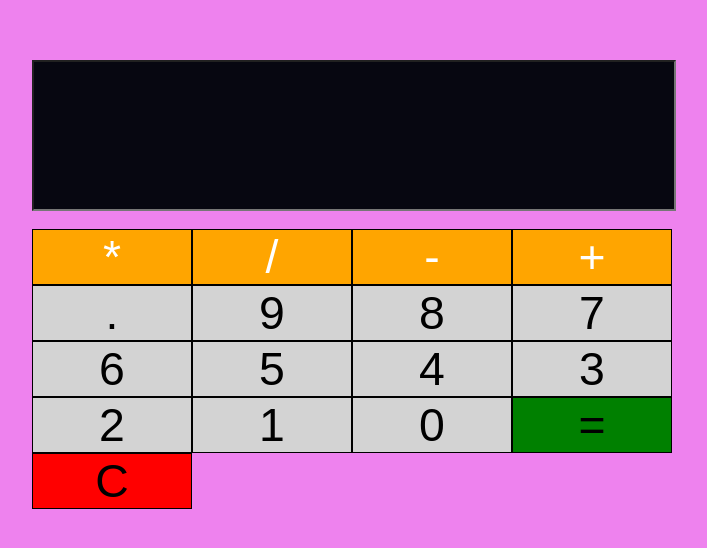
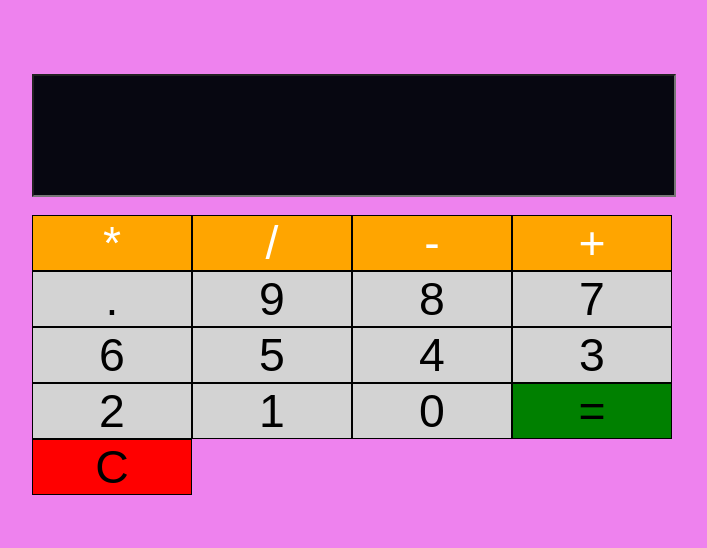
Before and after one commit to anirket/calculator-js, a plain HTML site: page index.html in a window 1280 px wide. Shown: the part 116-664 px from the top of the page, without its empty margins (288-995 px from the left). Drawn offline with Linux system fonts and the light colour scheme.

Commit message:
decresed font size to prevent overflow of text

```diff
--- a/main.css
+++ b/main.css
@@ -15,10 +15,11 @@ flex: 0 0 90%;
 }
 .screen{
     width: 100%;
-    font-size: 8rem;
+    font-size: 3rem;
     background-color: rgb(7, 7, 17);
     color: white;
     overflow: hidden;
+    padding: 2rem 0rem;
 }
 .buttons{
     display: flex;
```
